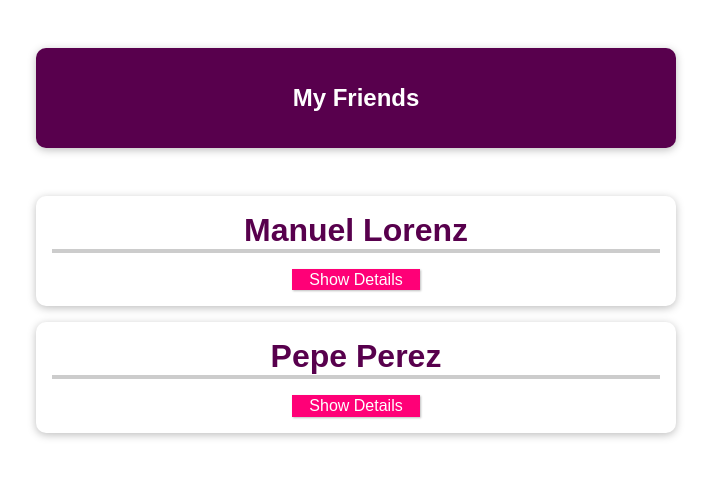
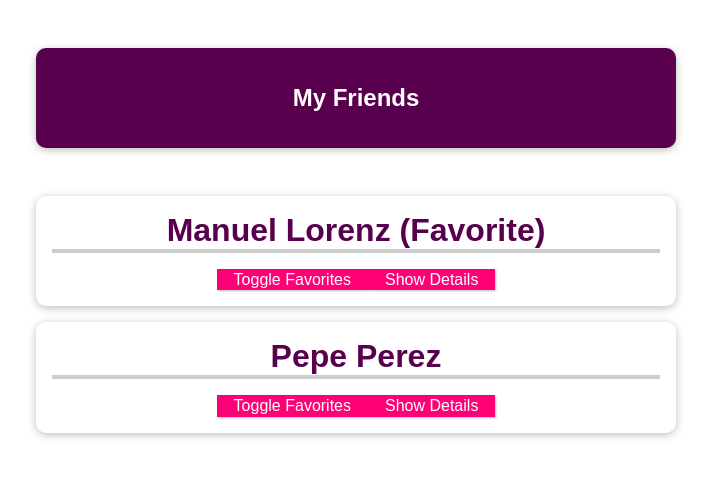
Before and after one commit to rirahetaGH/vue-complete-course-max, a Vue app in the folder cmp-communication-01-starting-setup/: page / in a window 1280 px wide. Shown: the top 478 px of the page, without its empty margins (284-995 px from the left). Built offline with nearby package versions, Linux system fonts and the light colour scheme.

Commit message:
Prop behaviour not mutable props child

```diff
--- a/cmp-communication-01-starting-setup/src/App.vue
+++ b/cmp-communication-01-starting-setup/src/App.vue
@@ -8,11 +8,13 @@
         name="Manuel Lorenz"
         phone-number="01234 98773"
         email-address="test@test.com"
+        is-favorite="1"
       ></friend-contact>
        <friend-contact
         name="Pepe Perez"
         phone-number="74635 0393873"
         email-address="test2@test.com"
+        is-favorite="0"
       ></friend-contact>
     </ul>
   </section>
--- a/cmp-communication-01-starting-setup/src/components/FriendContact.vue
+++ b/cmp-communication-01-starting-setup/src/components/FriendContact.vue
@@ -1,7 +1,12 @@
 <template>
   <li>
-    <h2>{{ name }}</h2>
-    <button @click="toggleDetails">{{ detailsAreVisible ? 'Hide' : 'Show' }} Details</button>
+    <h2>{{ name }} {{ friendIsFavorite === "1" ? "(Favorite)" : "" }}</h2>
+    <button @click="toggleFavorite">
+      Toggle Favorites
+    </button>
+    <button @click="toggleDetails">
+      {{ detailsAreVisible ? "Hide" : "Show" }} Details
+    </button>
     <ul v-if="detailsAreVisible">
       <li>
         <strong>Phone:</strong>
@@ -17,7 +22,7 @@
 
 <script>
 export default {
-  props: ['name','phoneNumber', 'emailAddress'],
+  props: ["name", "phoneNumber", "emailAddress", "isFavorite"],
   data() {
     return {
       detailsAreVisible: false,
@@ -27,12 +32,20 @@
         phone: "0123 45678 90",
         email: "manuel@localhost.com",
       },
+      friendIsFavorite: this.isFavorite
     };
   },
   methods: {
     toggleDetails() {
       this.detailsAreVisible = !this.detailsAreVisible;
-    }
-  }
+    },
+    toggleFavorite() {
+      if (this.friendIsFavorite==='1'){
+        this.friendIsFavorite='0'
+      } else {
+        this.friendIsFavorite='1'
+      }
+    },
+  },
 };
 </script>
```
